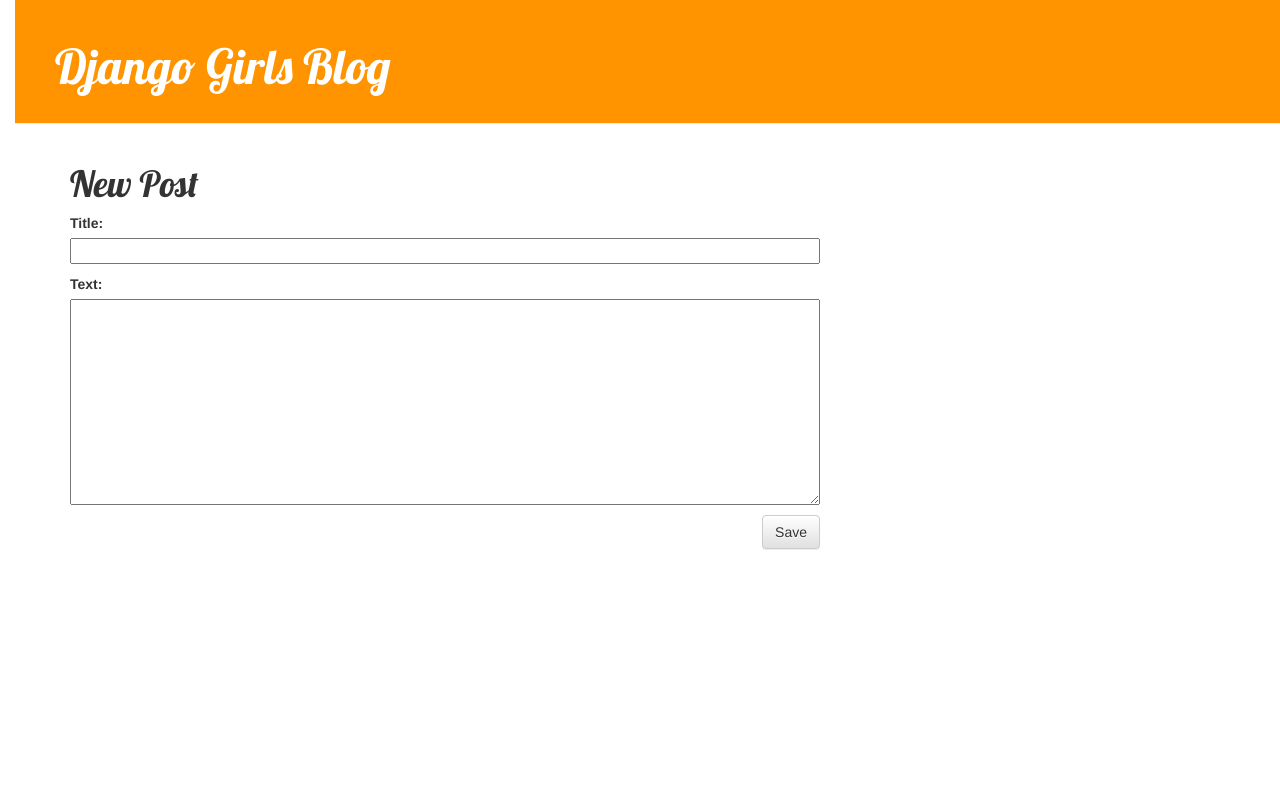
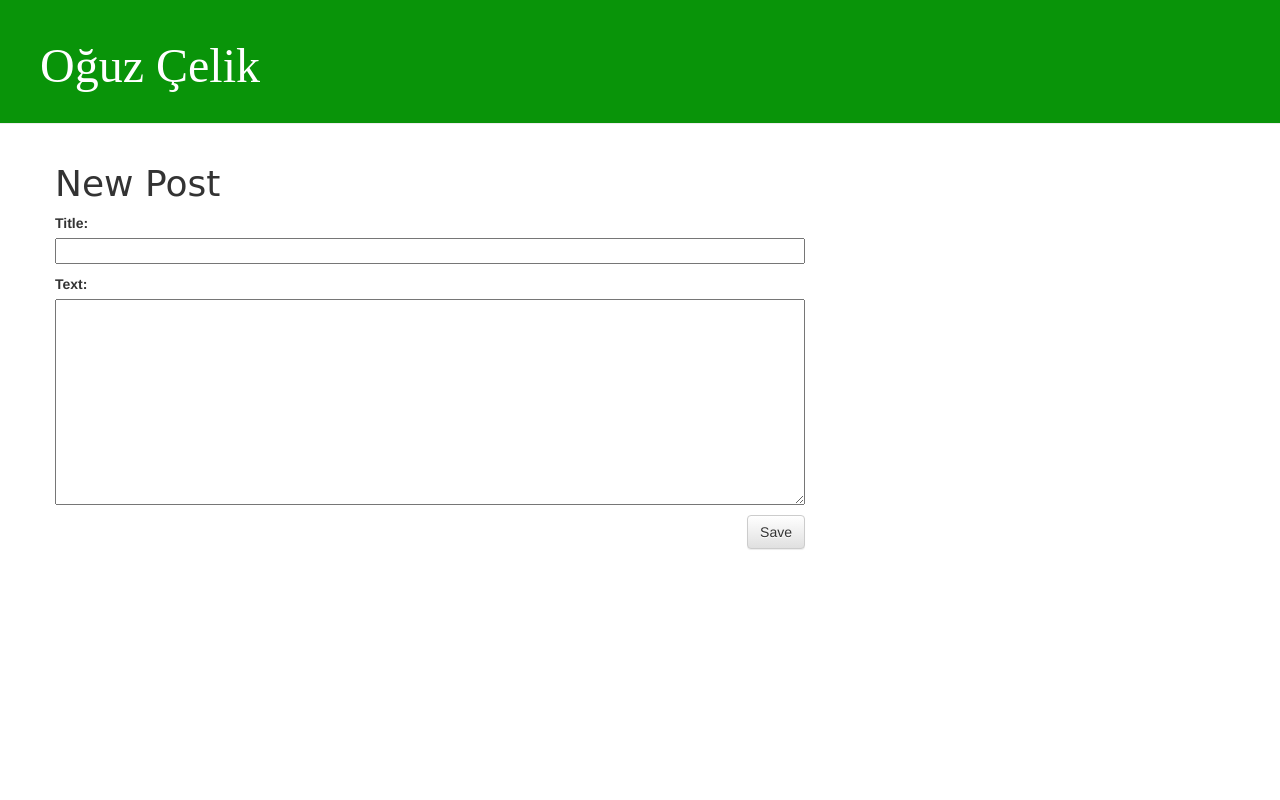
Before and after one commit to oguzcelik/my-first-blog, a Django app: page /post/new/ in a window 1280 px wide. Run offline with Django 3.2, Linux system fonts and the light colour scheme; some libraries are stand-ins or nearby versions.

Commit message:
Changed colors and some styling

```diff
--- a/blog/static/css/blog.css
+++ b/blog/static/css/blog.css
@@ -2,15 +2,14 @@
   color: #FCA205;
   font-family: 'Lobster';
 }
-body {
-    padding-left: 15px;
+
+.page-header {
+  background-color: #099409;
+  margin-top: 0;
+  padding: 20px 0px 20px 40px;
 }
 
-.page-header {
-  background-color: #ff9400;
-  margin-top: 0;
-  padding: 20px 20px 20px 40px;
-}
+
 
 .page-header h1, .page-header h1 a
 , .page-header h1 a:visited, .page-header h1 a:active {
@@ -29,6 +28,7 @@
 
 .date {
   color: #828282;
+  float: right;
 }
 .save {
   float: right;
@@ -45,6 +45,7 @@
 }
 .post {
   margin-bottom: 70px;
+  padding-left: 15px;
 }
 
 .post h1 a, .post h1 a:visited {
--- a/blog/templates/blog/base.html
+++ b/blog/templates/blog/base.html
@@ -4,8 +4,8 @@
   <link rel="stylesheet" href="//maxcdn.bootstrapcdn.com/bootstrap/3.2.0/css/bootstrap.min.css">
   <link rel="stylesheet" href="//maxcdn.bootstrapcdn.com/bootstrap/3.2.0/css/bootstrap-theme.min.css">
   <link rel="stylesheet" href="{% static 'css/blog.css' %}">
-  <link href="http://fonts.googleapis.com/css?family=Lobster&subset=latin,latin-ext" rel="stylesheet" type="text/css">
-  <title>Django Girls blog</title>
+  <link href='https://fonts.googleapis.com/css?family=Oswald&subset=latin,latin-ext' rel='stylesheet' type='text/css'>
+  <title>Oğuz Çelik</title>
 </head>
 <body>
   <div class="page-header">
@@ -13,7 +13,7 @@
       <a href="{% url 'post_new' %}" class="top-menu"><span class
         ="glyphicon glyphicon-plus"></span></a>
     {% endif %}
-    <h1><a href="/">Django Girls Blog</a></h1>
+    <h1><a href="/">Oğuz Çelik</a></h1>
 
   </div>
   <div class="content container">
```
Also changed, not shown: blog/static/images/bg.jpg (added).
